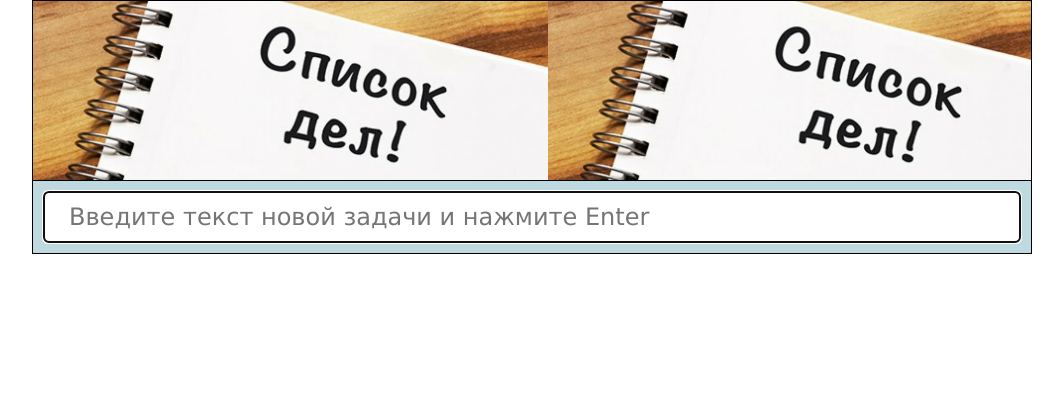
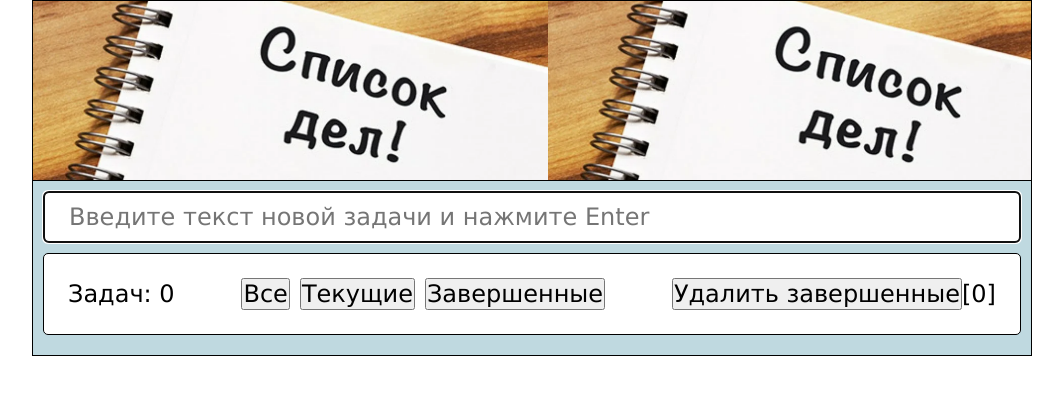
Before and after one commit to VladL777/ToDoList_Vova, a React (Create React App) app: page / in a window 1280 px wide. Shown: the top 394 px of the page, without its empty margins (108-1171 px from the left). Built offline with nearby package versions, Linux system fonts and the light colour scheme.

Commit message:
version with additional buttons

```diff
--- a/src/App.css
+++ b/src/App.css
@@ -71,3 +71,18 @@ header {
   background-image: url('./icons/delete_icon.png');
   background-size: cover;
 }
+
+.div-info {
+  padding: 1em;
+  margin: 10px;
+  border: 1px solid black;
+  border-radius: 5px;
+  display: flex;
+  justify-content: space-between;
+  align-items: center;
+  background-color: white;
+}
+
+.div-info-filter-buttons button {
+  margin: 0 5px;
+}
--- a/src/App.js
+++ b/src/App.js
@@ -1,6 +1,7 @@
 import './App.css';
 import TaskList from './components/TaskList';
 import Input from './components/Input';
+import Info from './components/Info';
 
 
 function App()
@@ -11,6 +12,7 @@ function App()
      <header />
      <Input />
      <TaskList />
+      <Info />
     </div>
   );
 }
--- a/src/actions.js
+++ b/src/actions.js
@@ -17,3 +17,12 @@ export const ADD_TASK = (text) => ({
     type: 'ADD_TASK',
     text: text
 })
+
+export const CHANGE_FILTER = (filter_state) => ({
+    type: 'CHANGE_FILTER',
+    filter: filter_state
+})
+
+export const DEL_DONE_TASK = () => ({
+    type: 'DEL_DONE_TASK',
+})
--- /dev/null
+++ b/src/components/Info.jsx
@@ -0,0 +1,35 @@
+import { useDispatch, useSelector } from "react-redux"
+import { CHANGE_FILTER, DEL_DONE_TASK } from '../actions'
+
+const Info = () => {
+
+    const tasks = useSelector(state => state.tasks)
+    const filter = useSelector(state => state.filter)
+    const dispatch = useDispatch()
+
+    const actTasksQnty = (qntyFilter) => {
+        let count = 0
+        tasks.map(el => {
+            if (qntyFilter == 'ACT' && el.isDone == false) count++
+            if (qntyFilter == 'DONE' && el.isDone == true) count++
+        })
+        return count
+    }
+
+    return (
+        <div className="div-info">
+            <p>Задач: {actTasksQnty('ACT')}</p>
+            <div className="div-info-filter-buttons">
+                <button onClick={() => dispatch(CHANGE_FILTER('ALL'))}>Все</button>
+                <button onClick={() => dispatch(CHANGE_FILTER('ACT'))}>Текущие</button>
+                <button onClick={() => dispatch(CHANGE_FILTER('DONE'))}>Завершенные</button>
+            </div>
+            <div className="div-info-del-done-button">
+                <button onClick={() => dispatch(DEL_DONE_TASK())}>Удалить завершенные</button>
+                <span>[{actTasksQnty('DONE')}]</span>
+            </div>
+        </div>
+    )
+}
+
+export default Info
--- a/src/components/TaskList.jsx
+++ b/src/components/TaskList.jsx
@@ -5,10 +5,13 @@ import { DEL_TASK, DONE_TASK } from '../actions.js'
 function TaskList() {
 
     const tasks = useSelector(state => state.tasks)
+    const filter = useSelector(state => state.filter)
     const dispatch = useDispatch()
 
     return (
         tasks.map(task => {
+            {
+                if (filter == 'ALL' || (filter == "ACT" && task.isDone == false) || (filter == 'DONE' && task.isDone == true)) {
                     return (
                         <div className="div-task" key={task.id}>
                             <button
@@ -26,8 +29,14 @@ function TaskList() {
                             />
                         </div>
                     )
+                }
+            }
+
         })
     )
+
+
+
 
 }
 
--- a/src/reducer.js
+++ b/src/reducer.js
@@ -1,5 +1,6 @@
+import { act } from "react-dom/test-utils"
 
-const initState = {
+const todolist = {
     tasks: [
         // {
         //     id: 1,
@@ -17,33 +18,39 @@ const initState = {
         //     isDone: false
         // }
     ],
-    inputVal: ''
+    inputVal: '',
+    filter: 'ALL'
 }
 
-export const reducer = (state = initState, action) => {
+
+export const reducer = (state = todolist, action) => {
     switch (action.type) {
-        case 'DEL_TASK':
-            let tasks = state.tasks.filter(el => (el.id != action.id))
-            return {...state, tasks: [...tasks]}
+            case 'DEL_TASK':
+                todolist.tasks = todolist.tasks.filter(el => (el.id != action.id))
+                return {...state, tasks: [...todolist.tasks]}
             case 'DONE_TASK':
-                state.tasks.map(el => {
+                todolist.tasks.map(el => {
                     if (el.id == action.id) {
                         el.isDone == true ? el.isDone = false : el.isDone = true
                     }
                 })
-                return {...state, tasks: [...state.tasks]}
-
+                return {...state, tasks: [...todolist.tasks]}
             case 'INPUT_VAL_CHANGED':
                 return {...state, inputVal: action.value}
             case 'ADD_TASK':
                 let id = Date.now()
-                state.tasks.push({
+                todolist.tasks.push({
                     id: id,
                     text: action.text,
                     isDone: false
                 })
-                return {...state, tasks: [...state.tasks]}
-        default:
-            return state
+                return {...state, tasks: [...todolist.tasks]}
+            case 'CHANGE_FILTER':
+                return {...state, filter: action.filter}
+            case 'DEL_DONE_TASK':
+                todolist.tasks = todolist.tasks.filter(el => (el.isDone == false))
+                return {...state, tasks: [...todolist.tasks]}
+            default:
+                return state
     }
 }
```
Also changed, not shown: src/Storage.js (deleted, +0 -61 lines). Lines whose indentation alone changed are shown as unchanged.
